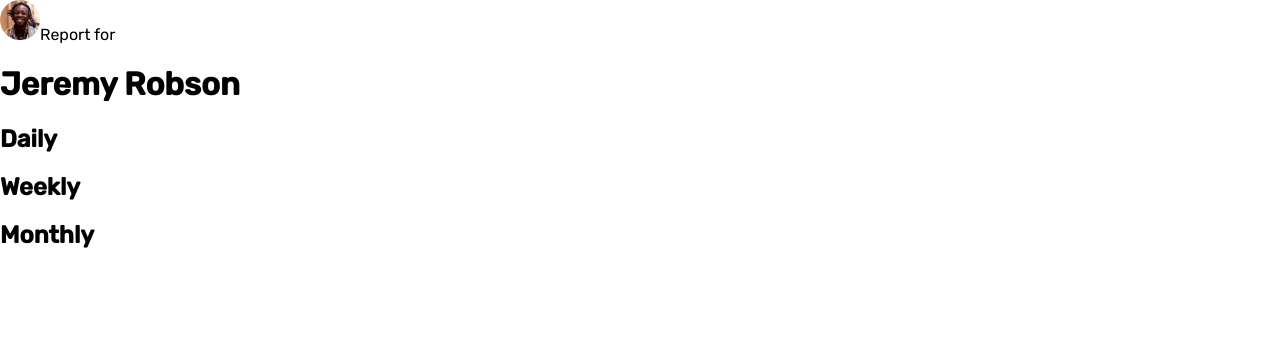
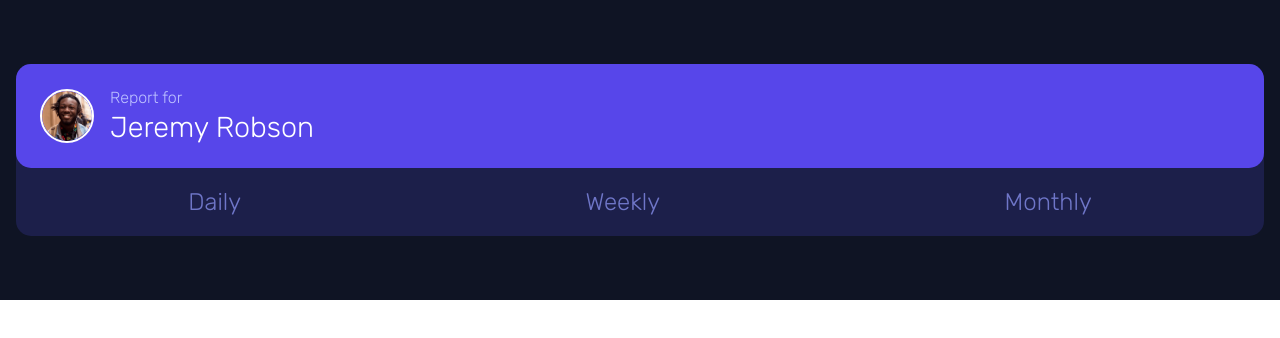
Before and after one commit to amrmabdelazeem/time-tracking-dashboard, a React (Create React App) app: page / in a window 1280 px wide. Shown: the top 338 px of the page. Built offline with nearby package versions, Linux system fonts and the light colour scheme.

Commit message:
Create Heading

```diff
--- a/public/css/styles.css
+++ b/public/css/styles.css
@@ -16,6 +16,50 @@ body{
     margin: 0;
     font-family: 'Rubik', sans-serif;
 }
+h1{
+    color: #fff;
+    font-weight: 300;
+    margin: 0;
+    font-size: 1.8rem;
+}
+
+span{
+    color: var(--pale-blue);
+    font-weight: 300;
+}
 .container{
-
+    background-color: var(--very-dark-blue);
+    padding: 4rem 1rem;
 }
+.header{
+    background-color: var(--dark-blue);
+    border-radius: 15px;
+}
+.employee{
+    background-color: #5746ea;
+    display: flex;
+    align-items: center;
+    padding: 1.5rem;
+    border-radius: 15px;
+    gap: 1rem;
+}
+.employee img{
+    width: 50px;
+    height: auto;
+    border: 2px solid #fff;
+    border-radius: 50%;
+}
+.title{
+    display: flex;
+    flex-direction: column;
+    justify-content: center;
+    gap: .2rem;
+}
+.timeline{
+    display: flex;
+    justify-content: space-around;
+}
+.timeline h2{
+    color: var(--desaturated-blue);
+    font-weight: 300;
+}
--- a/src/components/Heading.jsx
+++ b/src/components/Heading.jsx
@@ -4,9 +4,11 @@ export default function Heading() {
   return (
     <div className="header">
       <div className="employee">
-        <img src="./images/image-jeremy.png" alt="employee-avatar" width={40} />
+        <img src="./images/image-jeremy.png" alt="employee-avatar" />
+        <div className="title">
         <span>Report for</span>
         <h1>Jeremy Robson</h1>
+        </div>
       </div>
       <div className="timeline">
         <h2>Daily</h2>
```
